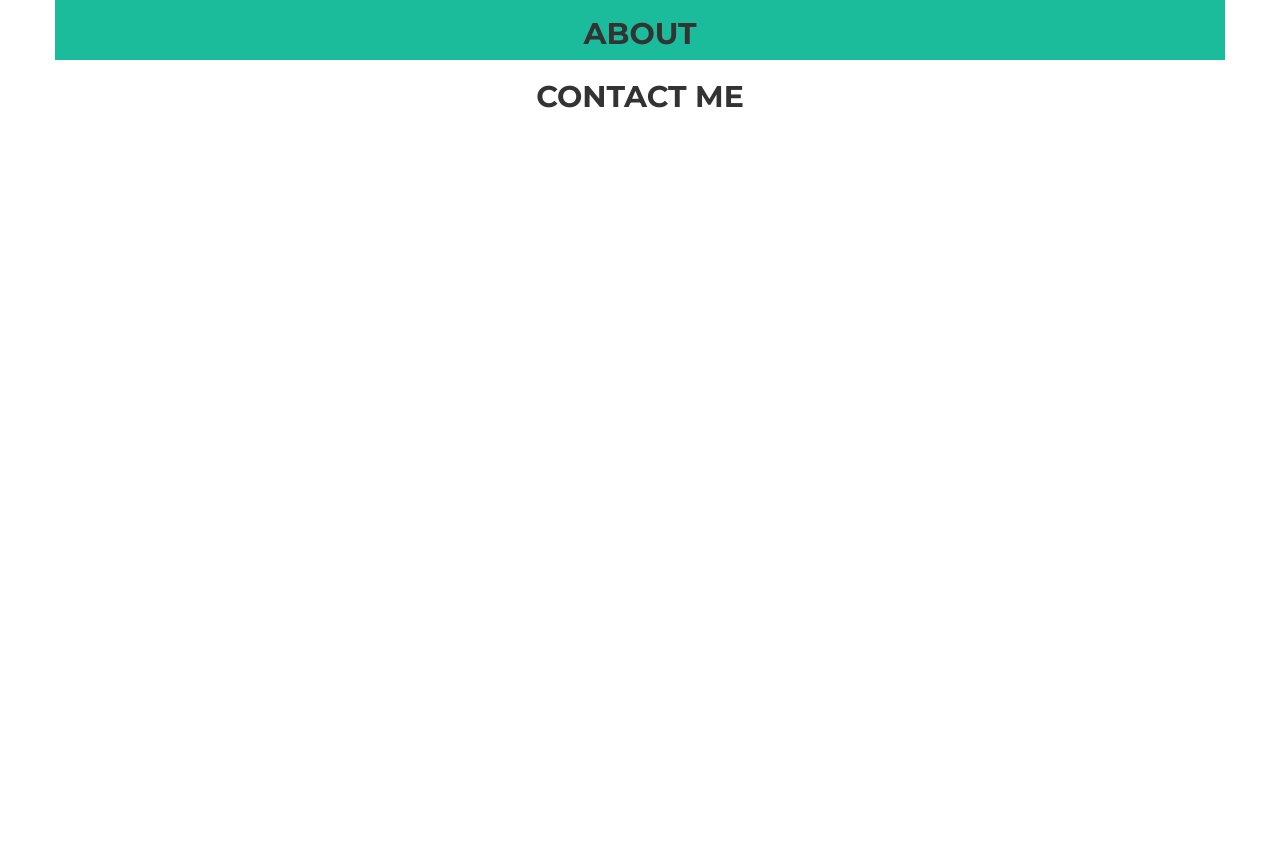
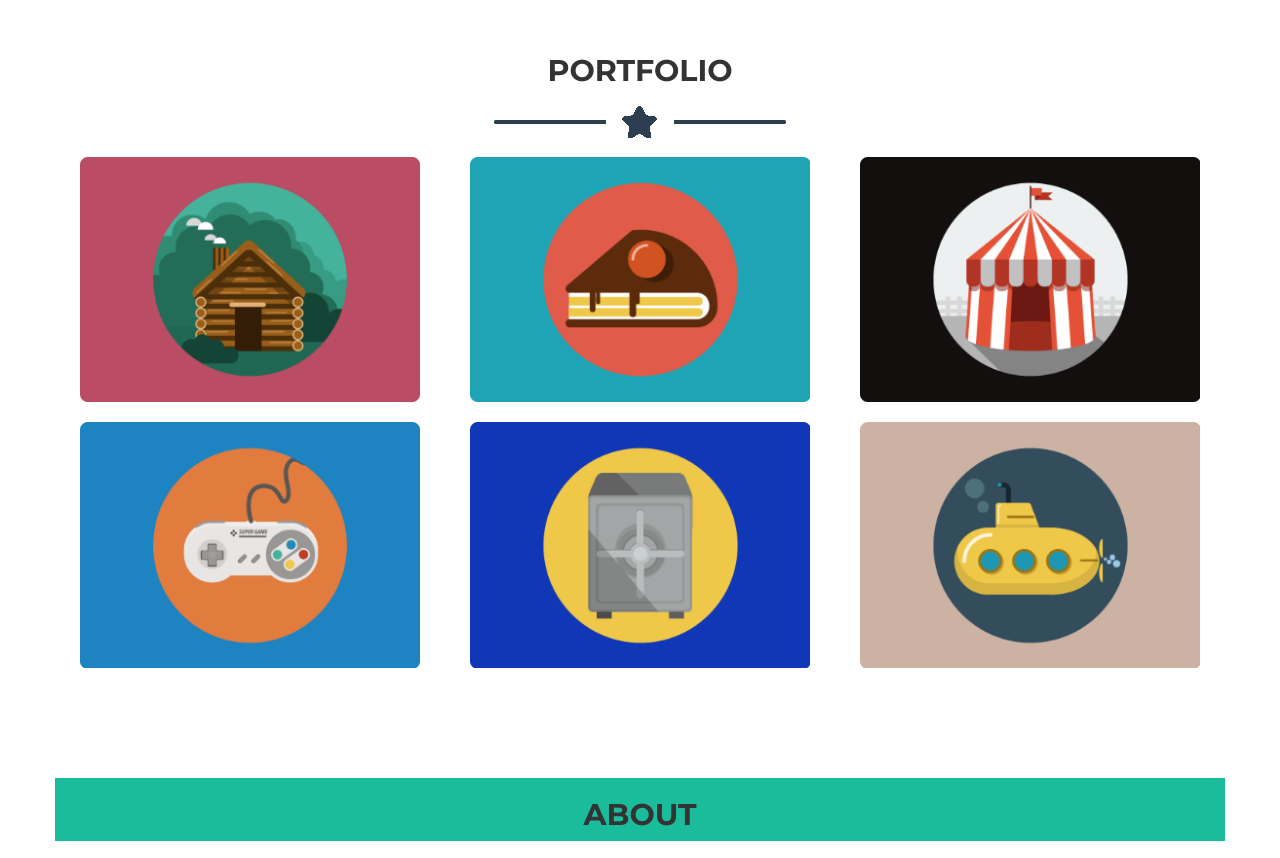
Before and after one commit to marco987/html-css-bootstrap-freelancer, a plain HTML site: page index.html in a window 1280 px wide. Shown: the part 692-1550 px from the top of the page. Before the commit the page ends 815 px from the top, so only its background shows below. Drawn offline with nearby package versions, Linux system fonts and the light colour scheme.

Commit message:
Sexione portfolio

```diff
--- a/index.html
+++ b/index.html
@@ -55,12 +55,31 @@
           <!-- Titolo sezione -->
           <div class="col-xs-12 text-center">
             <h2>PORTFOLIO</h2>
-          </div>
-          <!-- Contenuto sezione -->
-          <div class="row">
-
+            <img class="star" src="img/star2.png" alt="star">
           </div>
         </div>
+        <!-- Contenuto sezione -->
+        <div class="row sec2b">
+          <div class="col-xs-12 col-sm-6 col-md-4">
+            <img src="img/1.png" alt="1">
+          </div>
+          <div class="col-xs-12 col-sm-6 col-md-4">
+            <img src="img/2.png" alt="2">
+          </div>
+          <div class="col-xs-12 col-sm-6 col-md-4">
+            <img src="img/3.png" alt="3">
+          </div>
+          <div class="col-xs-12 col-sm-6 col-md-4">
+            <img src="img/4.png" alt="4">
+          </div>
+          <div class="col-xs-12 col-sm-6 col-md-4">
+            <img src="img/5.png" alt="5">
+          </div>
+          <div class="col-xs-12 col-sm-6 col-md-4">
+            <img src="img/6.png" alt="6">
+          </div>
+        </div>
+
       </section>
 
 
--- a/style.css
+++ b/style.css
@@ -101,3 +101,23 @@ header, footer {
 
 
 /* Sezione portfolio */
+
+.sec2 {
+  margin: 100px auto;
+}
+.sec2b {
+  text-align: center;
+}
+
+.sec2b img {
+  padding: 10px;
+  max-width: 100%;
+}
+
+.sec2b img:hover {
+  cursor: pointer;
+  opacity: 0.5;
+}
+
+
+/* Sezione about */
```
Also changed, not shown: img/1.png (added), img/2.png (added), img/3.png (added), img/4.png (added), img/5.png (added), img/6.png (added).
